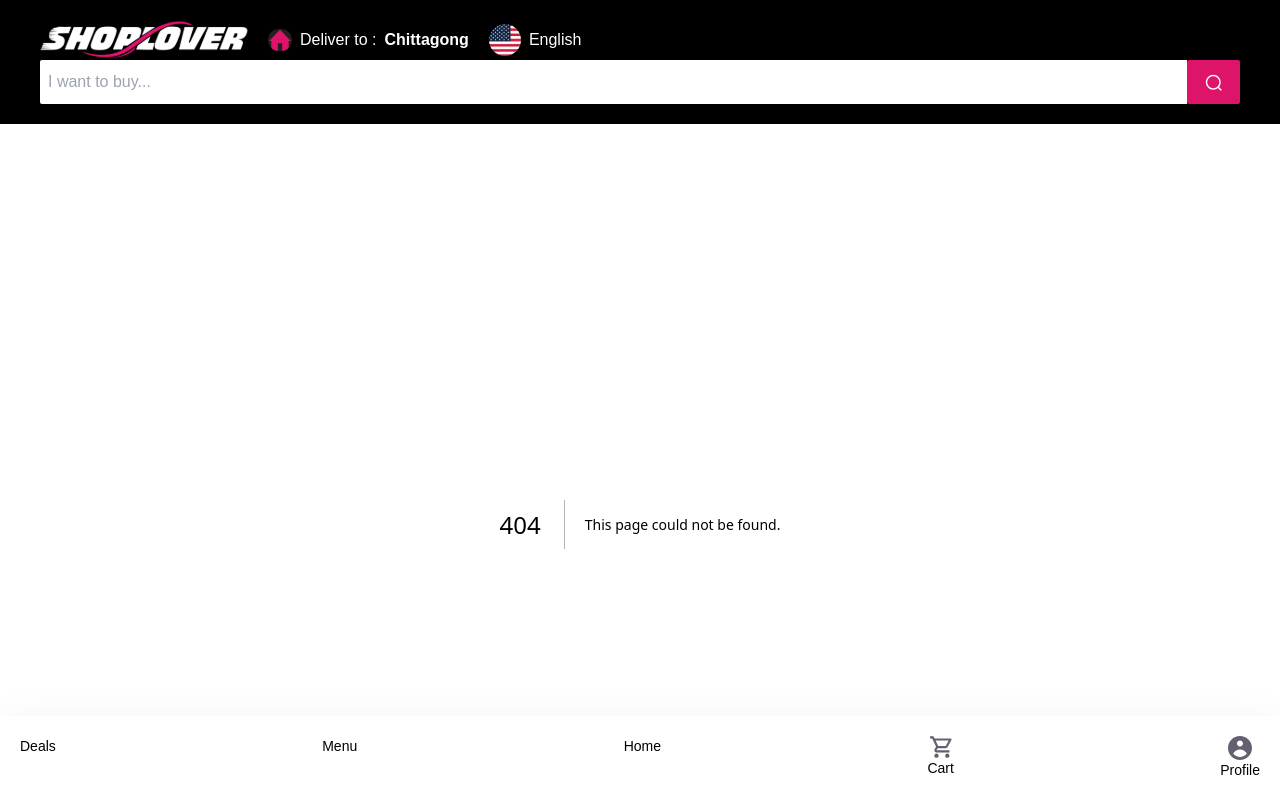
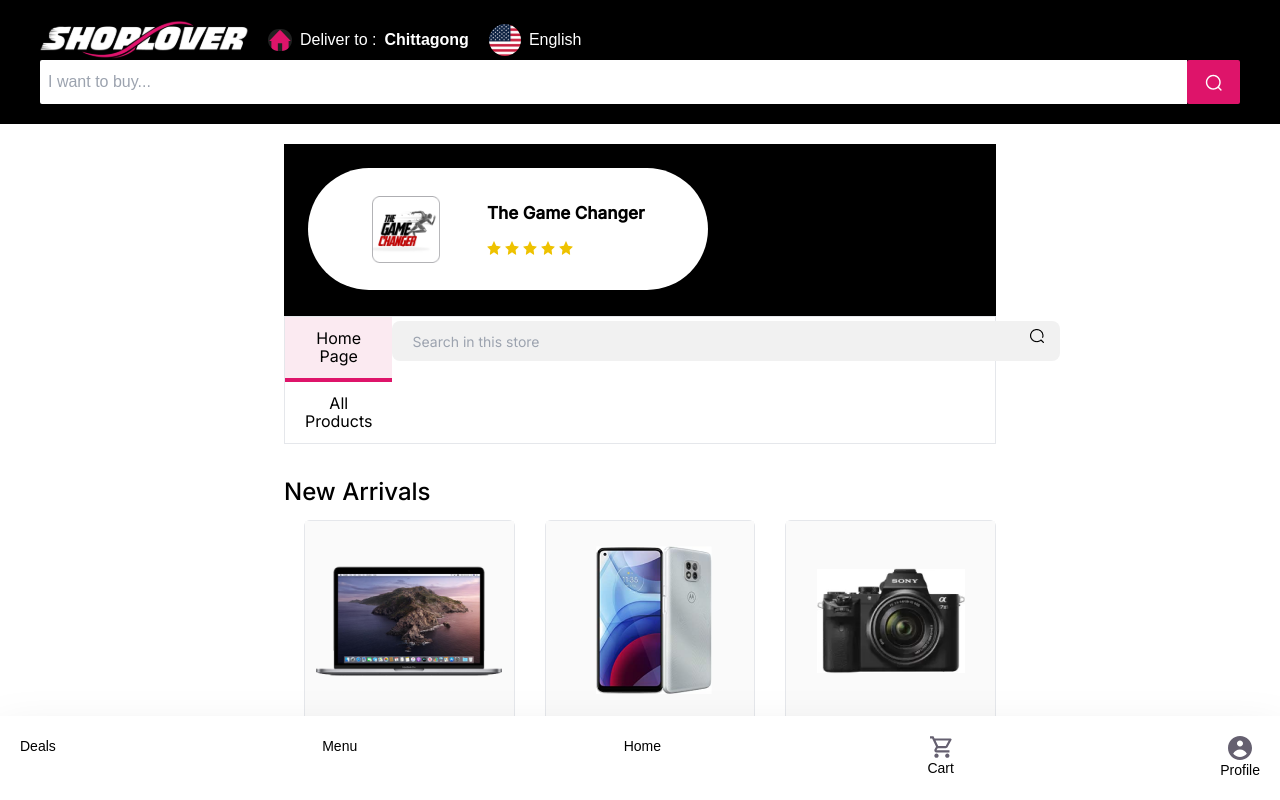
Before and after one commit to mrzahidxy/shoplover-ecommerce, a Next.js app: page /seller_page in a window 1280 px wide. Before the commit this address had no page. Built offline with nearby package versions, Linux system fonts and the light colour scheme.

Commit message:
seller home page

```diff
--- /dev/null
+++ b/pages/seller_page.jsx
@@ -0,0 +1,231 @@
+import React from "react";
+import Product from "../components/Product";
+
+const newArrivalsProducts = [
+  {
+    id: 1,
+    title: "Apple Macbook- 16core 16GB RAM 1TB",
+    price: " ৳1,86,400",
+    img: "/product1.png",
+  },
+  {
+    id: 2,
+    title: "Motorolla Smartphone with 8GB RAM 128GB Storage",
+    price: "৳1,449",
+    img: "/product2.png",
+  },
+  {
+    id: 3,
+    title: "Sony Mirrorless camera with Multifuncktion Key",
+    price: "৳65,600",
+    img: "/product3.png",
+  },
+  {
+    id: 4,
+    title: "Mibro Waterproof Smartwatch 3” Display",
+    price: "৳2,400",
+    img: "/product4.png",
+  },
+  {
+    id: 5,
+    title: "phillips Rice Cooker 8 Litre 2 Cups",
+    price: "৳98,50",
+    img: "/product5.png",
+  },
+  {
+    id: 6,
+    title: "JBL Airdots WithNoise cancelletion -Black",
+    price: "৳98,50",
+    img: "/product6.png",
+  },
+  {
+    id: 7,
+    title: "Apple Macbook- 16core 16GB RAM 1TB",
+    price: " ৳1,86,400",
+    img: "/product1.png",
+  },
+  {
+    id: 8,
+    title: "Motorolla Smartphone with 8GB RAM 128GB Storage",
+    price: "৳1,449",
+    img: "/product2.png",
+  },
+  {
+    id: 9,
+    title: "Sony Mirrorless camera with Multifuncktion Key",
+    price: "৳65,600",
+    img: "/product3.png",
+  },
+  {
+    id: 10,
+    title: "Mibro Waterproof Smartwatch 3” Display",
+    price: "৳2,400",
+    img: "/product4.png",
+  },
+  {
+    id: 11,
+    title: "phillips Rice Cooker 8 Litre 2 Cups",
+    price: "৳98,50",
+    img: "/product5.png",
+  },
+  {
+    id: 12,
+    title: "JBL Airdots WithNoise cancelletion -Black",
+    price: "৳98,50",
+    img: "/product6.png",
+  },
+];
+
+const topSellingProducts = [
+  {
+    id: 13,
+    title: "Apple Macbook- 16core 16GB RAM 1TB",
+    price: " ৳1,86,400",
+    img: "/product1.png",
+  },
+  {
+    id: 14,
+    title: "Motorolla Smartphone with 8GB RAM 128GB Storage",
+    price: "৳1,449",
+    img: "/product2.png",
+  },
+  {
+    id: 15,
+    title: "Sony Mirrorless camera with Multifuncktion Key",
+    price: "৳65,600",
+    img: "/product3.png",
+  },
+  {
+    id: 16,
+    title: "Mibro Waterproof Smartwatch 3” Display",
+    price: "৳2,400",
+    img: "/product4.png",
+  },
+  {
+    id: 17,
+    title: "phillips Rice Cooker 8 Litre 2 Cups",
+    price: "৳98,50",
+    img: "/product5.png",
+  },
+  {
+    id: 18,
+    title: "JBL Airdots WithNoise cancelletion -Black",
+    price: "৳98,50",
+    img: "/product6.png",
+  },
+  {
+    id: 19,
+    title: "Apple Macbook- 16core 16GB RAM 1TB",
+    price: " ৳1,86,400",
+    img: "/product1.png",
+  },
+  {
+    id: 20,
+    title: "Motorolla Smartphone with 8GB RAM 128GB Storage",
+    price: "৳1,449",
+    img: "/product2.png",
+  },
+  {
+    id: 21,
+    title: "Sony Mirrorless camera with Multifuncktion Key",
+    price: "৳65,600",
+    img: "/product3.png",
+  },
+  {
+    id: 22,
+    title: "Mibro Waterproof Smartwatch 3” Display",
+    price: "৳2,400",
+    img: "/product4.png",
+  },
+  {
+    id: 23,
+    title: "phillips Rice Cooker 8 Litre 2 Cups",
+    price: "৳98,50",
+    img: "/product5.png",
+  },
+  {
+    id: 24,
+    title: "JBL Airdots WithNoise cancelletion -Black",
+    price: "৳98,50",
+    img: "/product6.png",
+  },
+];
+
+const SellerPage = () => {
+  return (
+    <div className="container my-5">
+      <div className="bg-black h-[172px] p-6">
+        <div className="md:w-100 h-[122px] px-4 py-7 bg-white rounded-full sm:w-80">
+          <div className="flex justify-evenly">
+            <img src="/seller-logo.png" width={68} height={68} />{" "}
+            <div className="py-2">
+              <p className="font-semibold text-[17px]">The Game Changer</p>
+              <div className="flex gap-1">
+                <img src="/star-icon.svg" />
+                <img src="/star-icon.svg" />
+                <img src="/star-icon.svg" />
+                <img src="/star-icon.svg" />
+                <img src="/star-icon.svg" />
+              </div>
+            </div>
+          </div>
+        </div>
+      </div>
+
+      <div className="flex justify-between border">
+        <div>
+          <button className="bg-[#FBEAF1] px-5 py-3 border-b-4 border-b-[#DE146A]">
+            Home Page
+          </button>
+          <button className="px-5 py-3">All Products</button>
+        </div>
+
+        <div>
+          <div className="py-1 relative mx-auto text-gray-600">
+            <input
+              className="w-167 h-10 px-5 pr-16 rounded-lg text-sm focus:outline-none bg-[#F1F1F1]"
+              type="Search in this store"
+              name="search"
+              placeholder="Search in this store"
+            />
+            <button type="button" className="absolute right-0 top-0 mt-3 mr-4">
+              <img src="/seller_search.png" />
+            </button>
+          </div>
+        </div>
+      </div>
+
+      <h3 className="text-2xl mt-8">New Arrivals </h3>
+
+      <div className="grid grid-cols-2 md:grid-cols-3 lg:grid-cols-5 xl:grid-cols-6 gap-2.5">
+        {newArrivalsProducts.map((product, index) => (
+          <Product product={product} key={index} />
+        ))}
+      </div>
+
+      <h3 className="text-2xl mt-8">Top Selling </h3>
+
+      <div className="grid grid-cols-2 md:grid-cols-3 lg:grid-cols-5 xl:grid-cols-6 gap-2.5">
+        {topSellingProducts.map((product, index) => (
+          <Product product={product} key={index} />
+        ))}
+      </div>
+    </div>
+  );
+};
+
+export default SellerPage;
+
+// const SellerPage = ({ Component, pageProps }) => {
+//   return (
+//     <div className=" lg:w-268 bg-white mt-10 px-10">
+//       <h1 className="mt-4 text-lg">Teeeeesting</h1>
+//     </div>
+//   );
+// };
+
+// SellerPage.getLayout = function PageLayout(page) {
+//   return <>{page}</>;
+// };
+
+// export default SellerPage;
```
Also changed, not shown: public/seller_search.png (added).
